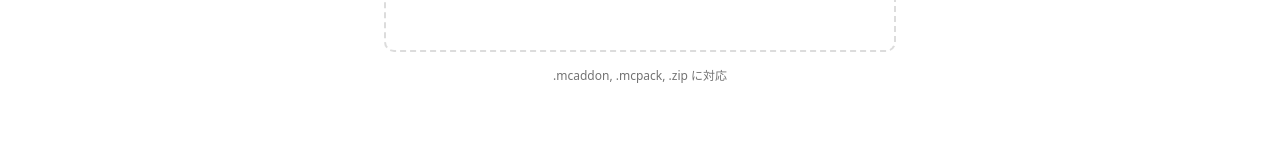
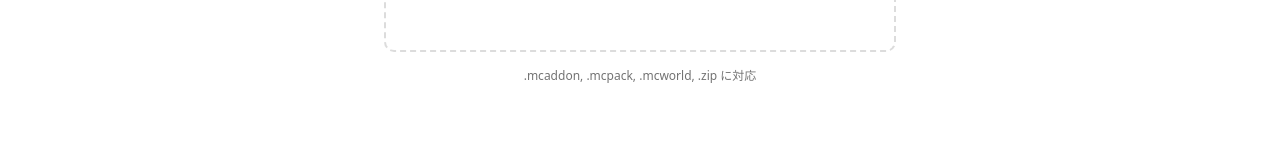
Before and after one commit to CoffeeKumazaki/minecraft_addon_analyzer, a React (Vite) app in the folder app/: page / in a window 1280 px wide. Shown: the part 393-551 px from the top of the page. Built offline with nearby package versions, Linux system fonts and the light colour scheme.

Commit message:
feat: Enhance support for .mcworld files by updating file handling and accepted extensions

```diff
--- a/app/src/analyzer/index.ts
+++ b/app/src/analyzer/index.ts
@@ -38,6 +38,12 @@ export async function analyzeAddon(
   const { packs: packRoots, diagnostics: packDiags } = detectPacks(files)
   allDiagnostics.push(...packDiags)
 
+  const isMcworld = file.name.toLowerCase().endsWith('.mcworld')
+
+  if (packRoots.length === 0 && isMcworld) {
+    throw new Error('この .mcworld ファイルにはアドオン（behavior_packs / resource_packs）が含まれていません。')
+  }
+
   // Step 3: Parse manifests
   onProgress?.('マニフェストを解析中...', 40)
   const packs = packRoots.map(p => parseManifest(p))
@@ -59,7 +65,16 @@ export async function analyzeAddon(
     if (pack.minEngineVersion) minEngineVersion = pack.minEngineVersion
   }
 
-  const rawName = packs[0]?.name || file.name.replace(/\.(mcaddon|mcpack|zip)$/i, '')
+  // For .mcworld, try to read the world name from levelname.txt
+  let worldName: string | undefined
+  if (isMcworld) {
+    const levelnameData = files.get('levelname.txt')
+    if (levelnameData) {
+      worldName = new TextDecoder().decode(levelnameData).trim()
+    }
+  }
+
+  const rawName = packs[0]?.name || worldName || file.name.replace(/\.(mcaddon|mcpack|mcworld|zip)$/i, '')
   const cleanName = rawName.replace(/\s*\[.*?\]\s*/g, '').trim() || rawName
 
   const headerDesc = (packRoots[0]?.manifest?.header as Record<string, unknown> | undefined)?.description
@@ -72,12 +87,18 @@ export async function analyzeAddon(
     dependencies: allDeps,
   }
 
-  // Extract pack icon (use first available)
+  // Extract pack icon (use first available, fallback to world_icon.jpeg for .mcworld)
   for (const packPath of packPaths) {
     const iconData = files.get(packPath + 'pack_icon.png')
     if (iconData) {
       addon.iconUrl = URL.createObjectURL(new Blob([iconData], { type: 'image/png' }))
       break
+    }
+  }
+  if (!addon.iconUrl && isMcworld) {
+    const worldIcon = files.get('world_icon.jpeg')
+    if (worldIcon) {
+      addon.iconUrl = URL.createObjectURL(new Blob([worldIcon], { type: 'image/jpeg' }))
     }
   }
 
--- a/app/src/analyzer/zip-extractor.ts
+++ b/app/src/analyzer/zip-extractor.ts
@@ -4,6 +4,7 @@ import type { VirtualFS, Diagnostic } from '@/types'
 /**
  * Extract a ZIP file into a VirtualFS.
  * Handles .mcaddon files that contain nested .mcpack ZIPs.
+ * Handles .mcworld files by skipping db/ and level.dat (memory optimization).
  * Includes path traversal protection.
  */
 export async function extractZip(
@@ -12,6 +13,7 @@ export async function extractZip(
 ): Promise<{ files: VirtualFS; diagnostics: Diagnostic[] }> {
   const diagnostics: Diagnostic[] = []
   const vfs: VirtualFS = new Map()
+  const isMcworld = file.name.toLowerCase().endsWith('.mcworld')
 
   onProgress?.('ZIP を展開中...', 10)
 
@@ -44,6 +46,9 @@ export async function extractZip(
       })
       continue
     }
+
+    // Skip large/unnecessary files in .mcworld archives
+    if (isMcworld && shouldSkipMcworldEntry(path)) continue
 
     try {
       const data = await entry.async('uint8array')
@@ -115,3 +120,12 @@ function isUnsafePath(path: string): boolean {
   const segments = path.split('/')
   return segments.some(s => s === '..') || path.startsWith('/')
 }
+
+const MCWORLD_SKIP_PREFIXES = ['db/']
+const MCWORLD_SKIP_FILES = ['level.dat', 'level.dat_old']
+
+function shouldSkipMcworldEntry(path: string): boolean {
+  const lower = path.toLowerCase()
+  return MCWORLD_SKIP_PREFIXES.some(p => lower.startsWith(p))
+    || MCWORLD_SKIP_FILES.some(f => lower === f)
+}
--- a/app/src/components/upload/upload-area.tsx
+++ b/app/src/components/upload/upload-area.tsx
@@ -4,7 +4,7 @@ import { useAnalysisContext } from '@/context/analysis-context'
 import { analyzeAddon } from '@/analyzer'
 import { Upload, FileArchive, Loader2 } from 'lucide-react'
 
-const ACCEPTED_EXTENSIONS = ['.mcaddon', '.mcpack', '.zip']
+const ACCEPTED_EXTENSIONS = ['.mcaddon', '.mcpack', '.mcworld', '.zip']
 
 function isAcceptedFile(file: File): boolean {
   return ACCEPTED_EXTENSIONS.some(ext => file.name.toLowerCase().endsWith(ext))
@@ -18,7 +18,7 @@ export function UploadArea() {
 
   const handleFile = useCallback(async (file: File) => {
     if (!isAcceptedFile(file)) {
-      dispatch({ type: 'SET_ERROR', error: '対応していないファイル形式です。.mcaddon, .mcpack, .zip に対応しています。' })
+      dispatch({ type: 'SET_ERROR', error: '対応していないファイル形式です。.mcaddon, .mcpack, .mcworld, .zip に対応しています。' })
       return
     }
 
@@ -106,7 +106,7 @@ export function UploadArea() {
         <input
           ref={inputRef}
           type="file"
-          accept=".mcaddon,.mcpack,.zip"
+          accept=".mcaddon,.mcpack,.mcworld,.zip"
           onChange={onFileSelect}
           className="hidden"
         />
--- a/app/src/lib/constants.ts
+++ b/app/src/lib/constants.ts
@@ -27,4 +27,4 @@ export const MODULE_TYPE_MAP: Record<string, 'behavior' | 'resource' | 'script'>
 }
 
 /** Accepted file extensions */
-export const ACCEPTED_EXTENSIONS = ['.mcaddon', '.mcpack', '.zip']
+export const ACCEPTED_EXTENSIONS = ['.mcaddon', '.mcpack', '.mcworld', '.zip']
--- a/app/src/pages/upload-page.tsx
+++ b/app/src/pages/upload-page.tsx
@@ -11,7 +11,7 @@ export function UploadPage() {
       </p>
       <UploadArea />
       <p className="text-xs text-muted-foreground mt-4">
-        .mcaddon, .mcpack, .zip に対応
+        .mcaddon, .mcpack, .mcworld, .zip に対応
       </p>
     </div>
   )
```
